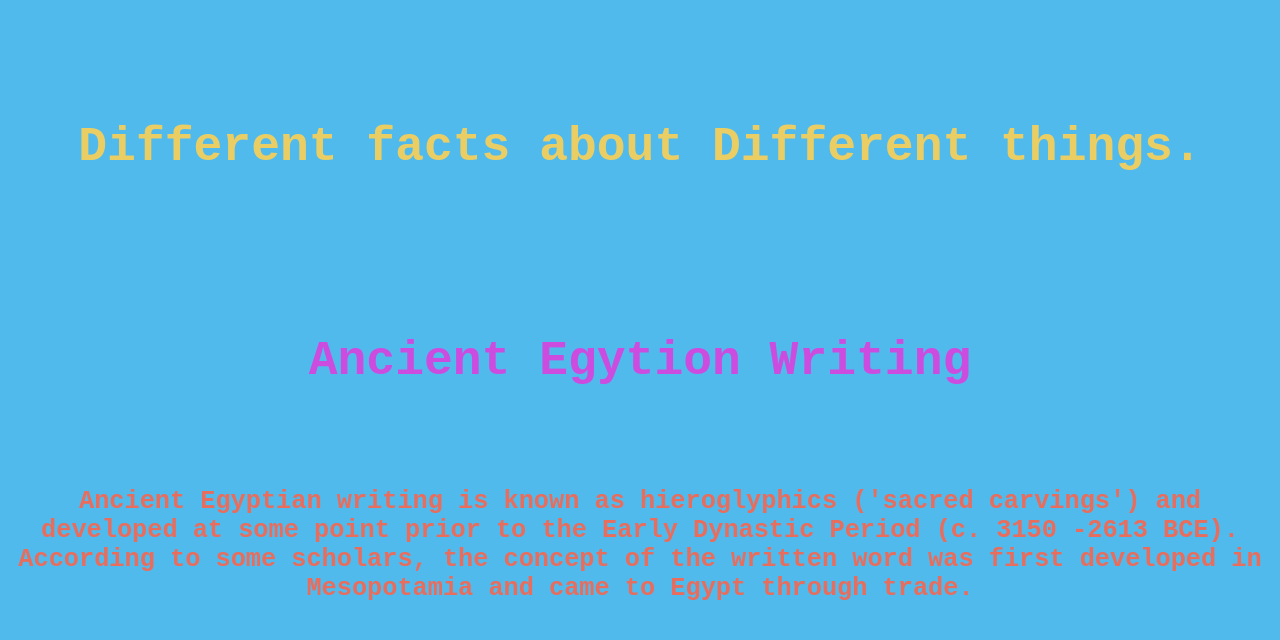
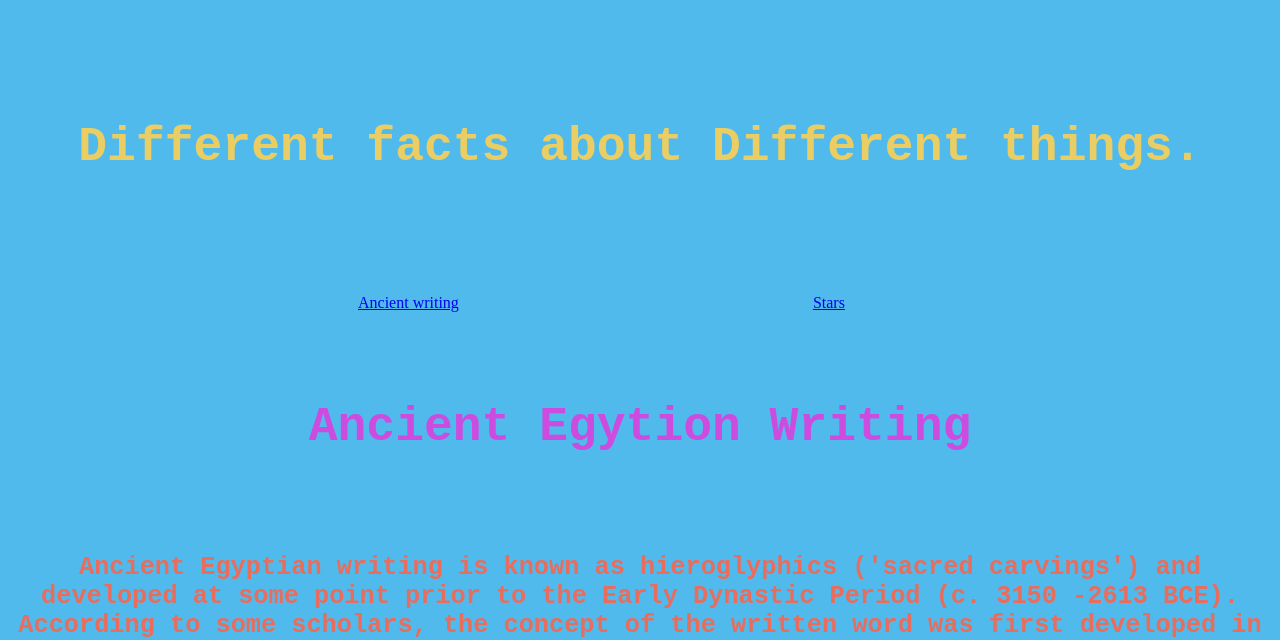
Before and after one commit to Bloodykiller538/Facts-about-different-things., a plain HTML site: page index.html in a window 1280 px wide. Shown: the top 640 px of the page. Drawn offline with Linux system fonts and the light colour scheme.

Commit message:
Add Buttons

```diff
--- a/index.html
+++ b/index.html
@@ -9,12 +9,19 @@
 <h5>
 Different facts about Different things.
 </H5>
-<H3>Ancient Egytion Writing</H3>
+<nav>
+<a href="#Ancient">Ancient writing</a>
+<a href="#stars">Stars</a>
+
+
+
+</nav>
+<H3 id="Ancient">Ancient Egytion Writing</H3>
 <h6>
 Ancient Egyptian writing is known as hieroglyphics ('sacred carvings') and developed at some point prior to the Early Dynastic Period (c. 3150 -2613 BCE). According to some scholars, the concept of the written word was first developed in Mesopotamia and came to Egypt through trade.
 </H6>
 <a><img id="image" src = "https://media.gettyimages.com/id/1409171956/vector/ancient-egyptian-hieroglyphs-from-the-papyrus-of-ani-a-papyrus-manuscript.jpg?s=612x612&w=0&k=20&c=1A6IJjfrYhSldjK6xV9jDlYUWQDdaCmhLnU3VAy36mE=" height="500" height="650"/></a>
-<H3>Stars</H3>
+<H3 id="stars">Stars</H3>
 <H6>
 <ol class="c">
 <li>All the stars are white actually, even our own Sun.
```
